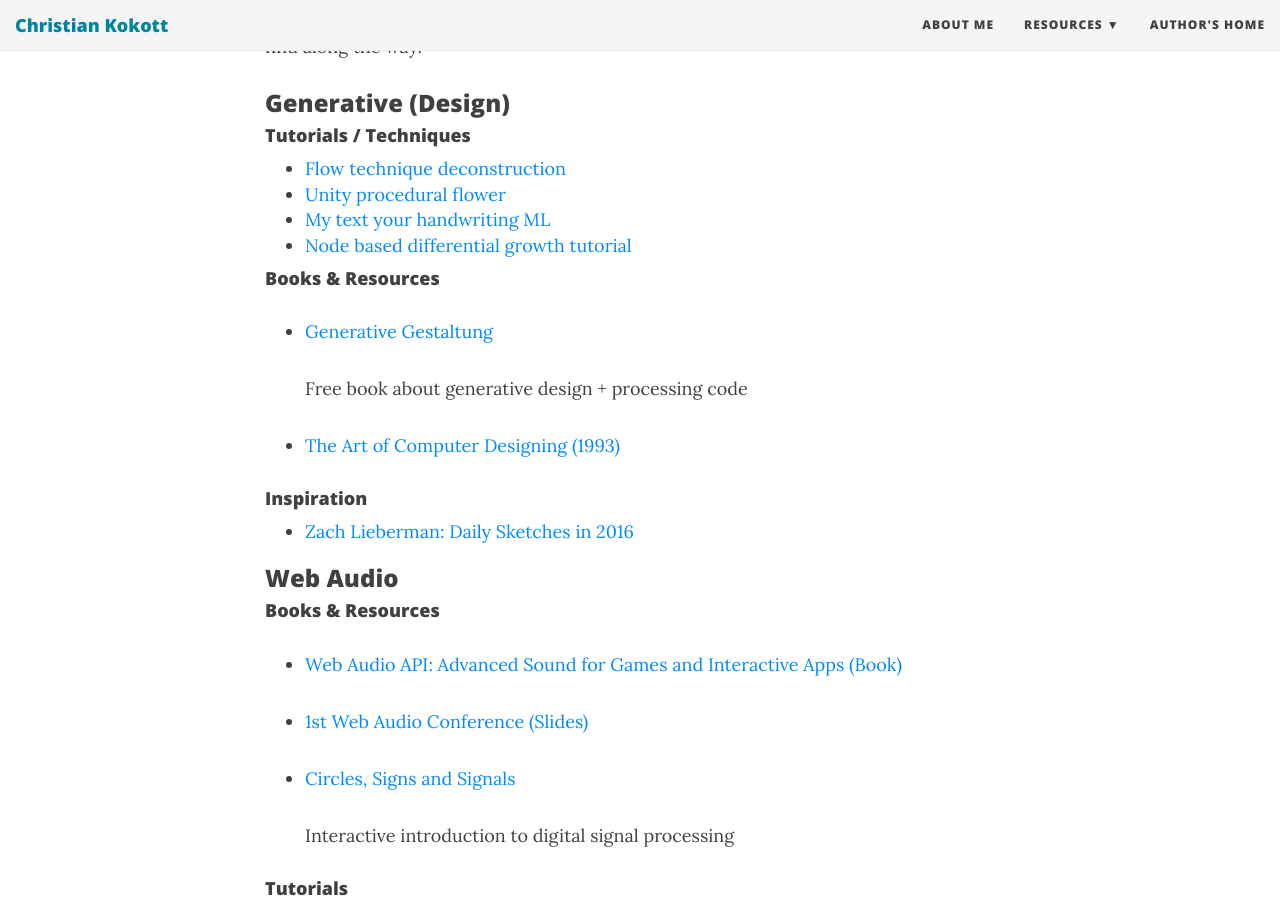
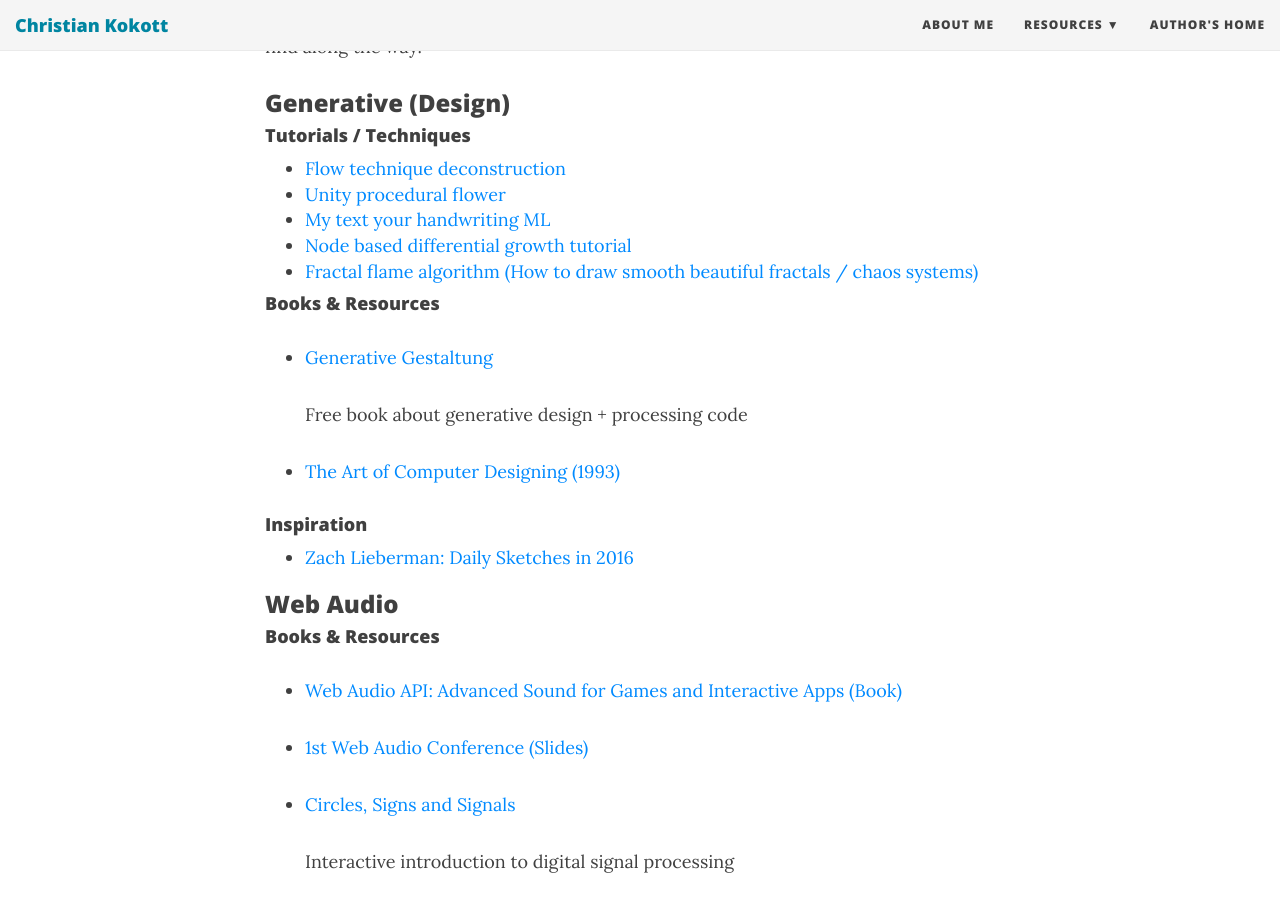
Before and after one commit to dotKokott/dotKokott.github.io, a Jekyll site: the page built from pages/resources/creativecoding.md, in a window 1280 px wide and 900 px high, scrolled down 326 px. Built offline with Jekyll 4.4.1, drawn with Linux system fonts in a browser that asks for light colours; nearby versions of some CDN libraries.

Commit message:
Added fractal flame pdf

```diff
--- a/pages/resources/creativecoding.md
+++ b/pages/resources/creativecoding.md
@@ -14,6 +14,7 @@ Below you can find an ever expanding list of Creative Coding resources and tips
 * [Unity procedural flower](https://github.com/mattatz/unity-procedural-flower)
 * [My text your handwriting ML](http://www.creativeai.net/posts/iTtqCQneEm7DNzSow/my-text-in-your-handwriting-generating-handwriting)
 * [Node based differential growth tutorial](https://medium.com/@danefilipczak/node-based-differential-growth-tutorial-d5287d7c3c86#.u3xdnphs8)
+* [Fractal flame algorithm (How to draw smooth beautiful fractals / chaos systems)](http://flam3.com/flame_draves.pdf)
 
 #### Books & Resources
 * [Generative Gestaltung](http://www.generative-gestaltung.de/code)
```
